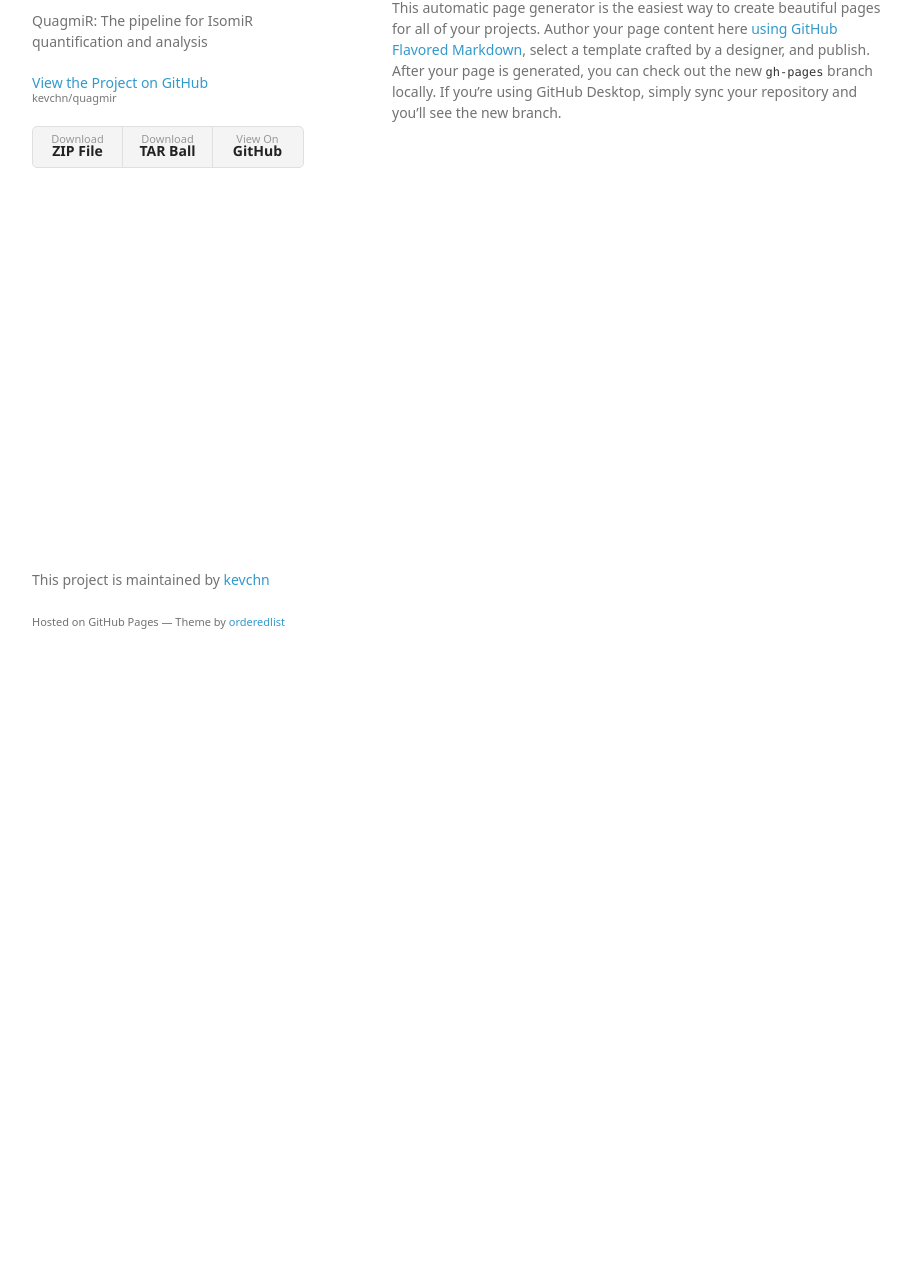
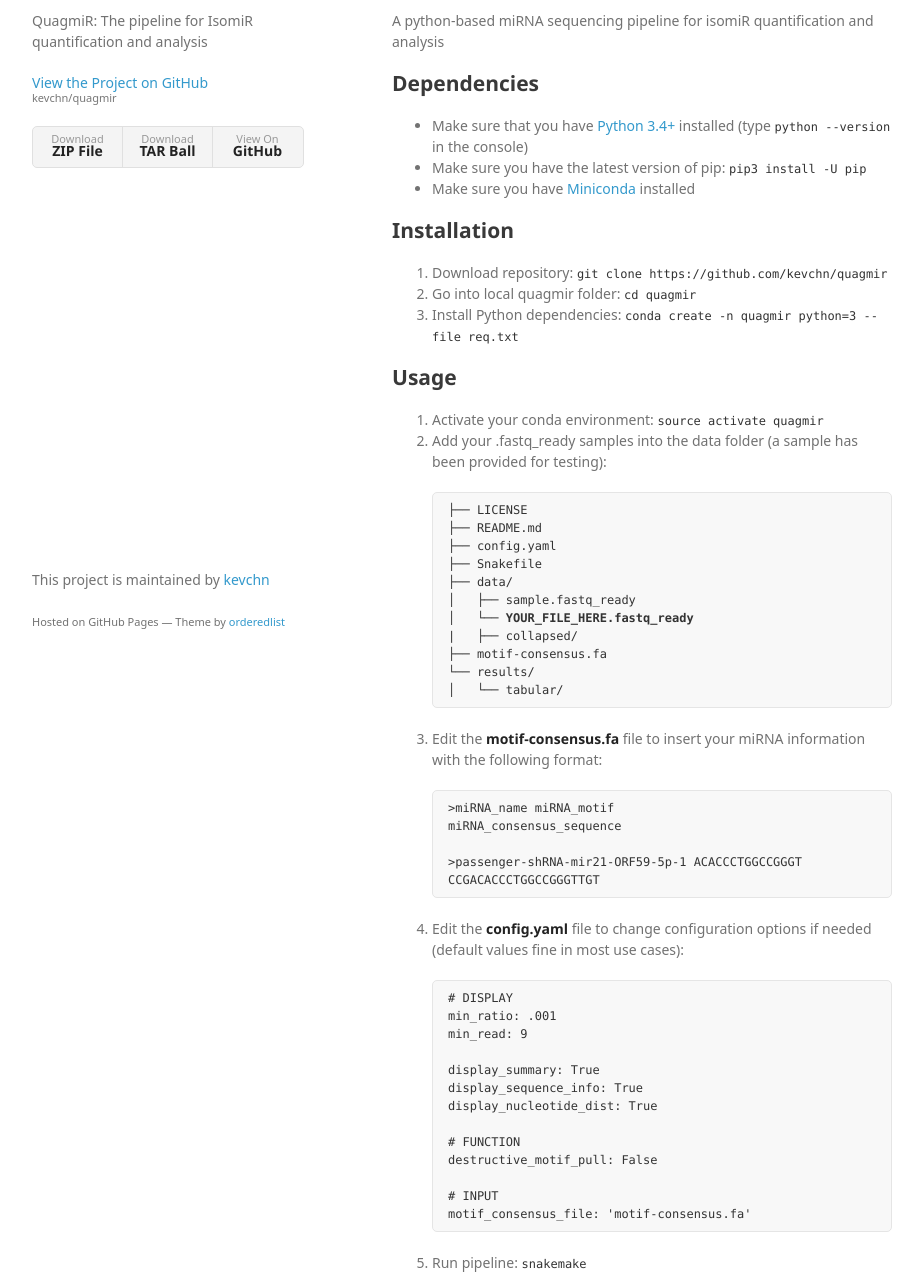
Before and after one commit to kevinniechen/quagmir, a plain HTML site: page index.html in a window 1280 px wide. Shown: the part 99-1386 px from the top of the page, without its empty margins (178-1101 px from the left). Before the commit the page ends 800 px from the top, so only its background shows below. Drawn offline with Linux system fonts and the light colour scheme; a web font is replaced by a local one.

```diff
--- a/index.html
+++ b/index.html
@@ -28,10 +28,93 @@
         </ul>
       </header>
       <section>
-        <h3>
-<a id="welcome-to-github-pages" class="anchor" href="#welcome-to-github-pages" aria-hidden="true"><span aria-hidden="true" class="octicon octicon-link"></span></a>Welcome to GitHub Pages.</h3>
+        <h1>
+<a id="quagmir" class="anchor" href="#quagmir" aria-hidden="true"><span aria-hidden="true" class="octicon octicon-link"></span></a>QuagmiR</h1>
 
-<p>This automatic page generator is the easiest way to create beautiful pages for all of your projects. Author your page content here <a href="https://guides.github.com/features/mastering-markdown/">using GitHub Flavored Markdown</a>, select a template crafted by a designer, and publish. After your page is generated, you can check out the new <code>gh-pages</code> branch locally. If you’re using GitHub Desktop, simply sync your repository and you’ll see the new branch.</p>
+<p>A python-based miRNA sequencing pipeline for isomiR quantification and analysis</p>
+
+<h2>
+<a id="dependencies" class="anchor" href="#dependencies" aria-hidden="true"><span aria-hidden="true" class="octicon octicon-link"></span></a>Dependencies</h2>
+
+<ul>
+<li>Make sure that you have <a href="https://www.python.org/downloads/">Python 3.4+</a> installed (type <code>python --version</code> in the console) </li>
+<li>Make sure you have the latest version of pip: <code>pip3 install -U pip</code>
+</li>
+<li>Make sure you have <a href="http://conda.pydata.org/docs/install/quick.html">Miniconda</a> installed</li>
+</ul>
+
+<h2>
+<a id="installation" class="anchor" href="#installation" aria-hidden="true"><span aria-hidden="true" class="octicon octicon-link"></span></a>Installation</h2>
+
+<ol>
+<li>Download repository: <code>git clone https://github.com/kevchn/quagmir</code>
+</li>
+<li>Go into local quagmir folder: <code>cd quagmir</code>
+</li>
+<li>Install Python dependencies: <code>conda create -n quagmir python=3 --file req.txt</code>
+</li>
+</ol>
+
+<h2>
+<a id="usage" class="anchor" href="#usage" aria-hidden="true"><span aria-hidden="true" class="octicon octicon-link"></span></a>Usage</h2>
+
+<ol>
+<li>Activate your conda environment: <code>source activate quagmir</code>
+</li>
+<li>
+<p>Add your .fastq_ready samples into the data folder (a sample has been provided for testing):</p>
+
+<pre>
+├── LICENSE
+├── README.md
+├── config.yaml
+├── Snakefile
+├── data/
+│   ├── sample.fastq_ready
+│   └── <b>YOUR_FILE_HERE.fastq_ready</b>
+|   ├── collapsed/
+├── motif-consensus.fa
+└── results/
+│   └── tabular/
+</pre>
+</li>
+<li>
+<p>Edit the <strong>motif-consensus.fa</strong> file to insert your miRNA information with the following format:</p>
+
+<pre><code>&gt;miRNA_name miRNA_motif
+miRNA_consensus_sequence
+
+&gt;passenger-shRNA-mir21-ORF59-5p-1 ACACCCTGGCCGGGT
+CCGACACCCTGGCCGGGTTGT
+</code></pre>
+</li>
+<li>
+<p>Edit the <strong>config.yaml</strong> file to change configuration options if needed (default values fine in most use cases):</p>
+
+<pre><code># DISPLAY
+min_ratio: .001
+min_read: 9
+
+display_summary: True
+display_sequence_info: True
+display_nucleotide_dist: True
+
+# FUNCTION
+destructive_motif_pull: False
+
+# INPUT
+motif_consensus_file: 'motif-consensus.fa'
+</code></pre>
+</li>
+<li><p>Run pipeline: <code>snakemake</code></p></li>
+</ol>
+
+<h2>
+<a id="notes" class="anchor" href="#notes" aria-hidden="true"><span aria-hidden="true" class="octicon octicon-link"></span></a>Notes</h2>
+
+<p>The step of collapsing sample files takes the longest time, but once the samples are collapsed, and you need to re-run the pipeline, the pipeline will automatically start from the collapsed files and take a far shorter amount of time</p>
+
+<p>Output will be a <strong>sample.fastq_ready.results.txt</strong> file for each sample in the <strong>results/</strong> folder</p>
       </section>
       <footer>
         <p>This project is maintained by <a href="https://github.com/kevchn">kevchn</a></p>
```
Also changed, not shown: params.json (+1 -1 lines).
